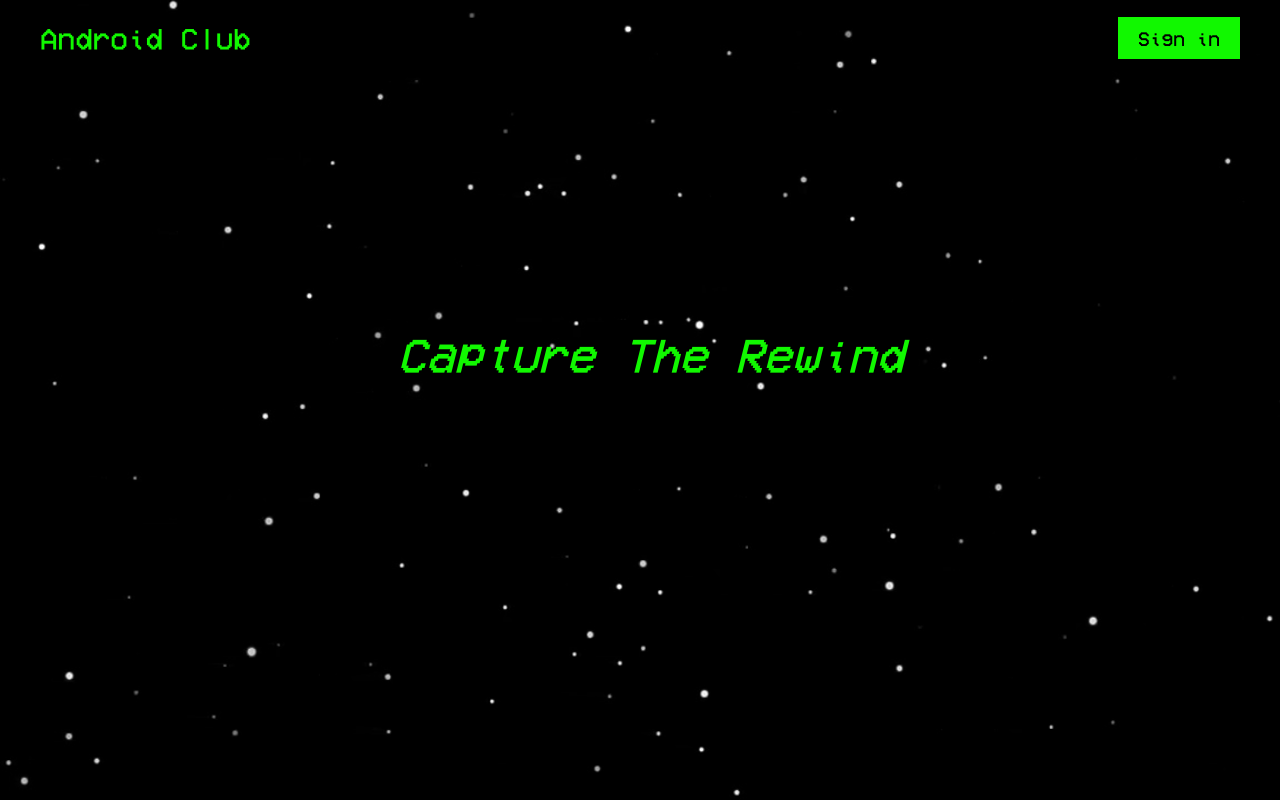
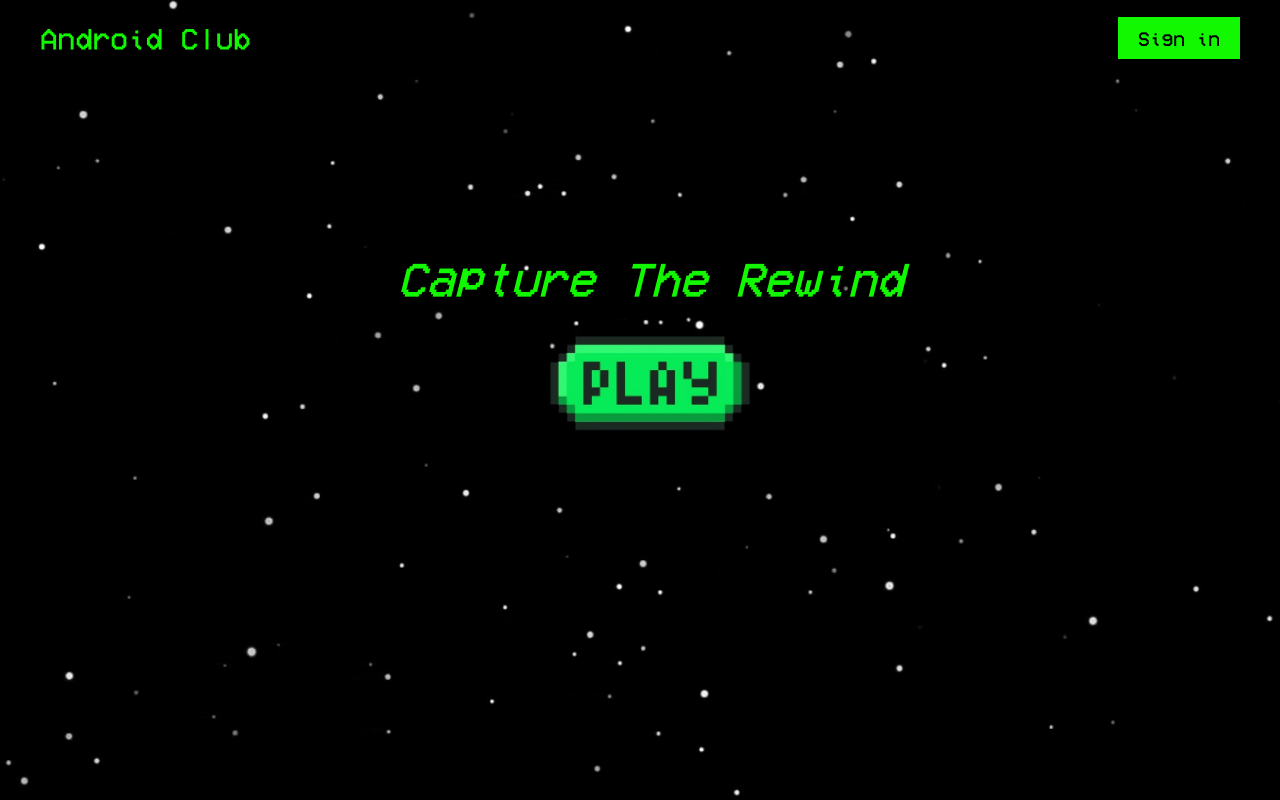
Before and after one commit to Aayush-Tripathi2102/scoobyDoo, a Next.js app: page / in a window 1280 px wide. Built offline with nearby package versions, Linux system fonts and the light colour scheme; no server answers.

Commit message:
image added

```diff
--- a/src/app/page.tsx
+++ b/src/app/page.tsx
@@ -1,10 +1,21 @@
+import appwriteService, { account, AppwriteService } from "@/appwrite/config";
 import AnimatedText from "@/components/text";
+import Image from "next/image";
 
 export default async function Home() {
-  return (
-    <div className="flex text-5xl italic w-[1300px] h-[300px] items-center justify-center m-auto mt-[10%]">
-        <AnimatedText text="Capture The Rewind" preStyle='cursor-pointer'/>
-
-    </div>
-  );
+  try {
+    const user = await appwriteService.isLoggedIn();
+    return (
+      <div className="flex flex-col gap-5 text-5xl italic w-[1300px] h-[300px] items-center justify-center m-auto mt-[10%]">
+          <AnimatedText text="Capture The Rewind" preStyle='cursor-pointer'/>
+            <Image src='/playButton.png' alt="play" width={260} height={140} />
+      </div>
+    );
+  } catch (error) {
+    return (
+      <div className="flex text-5xl italic w-[1300px] h-[300px] items-center justify-center m-auto mt-[10%]">
+          <AnimatedText text="Capture The Rewind" preStyle='cursor-pointer'/>
+      </div>
+    );
+  }
 }
--- a/src/app/sign-in/page.tsx
+++ b/src/app/sign-in/page.tsx
@@ -44,6 +44,7 @@ const page = () => {
                     <button type='submit' className='mt-10 ml-[430px]'>
                         <AnimatedText text="Submit" className = 'bg-[#11f800] transition-all  text-black text-xl px-20 py-5' preStyle='bg-[#11f800] transition-all text-black  text-xl px-20 py-5'/>
                     </button>
+
                 </form>
             </div>
         </div>
```
Also changed, not shown: public/playButton.png (added).
